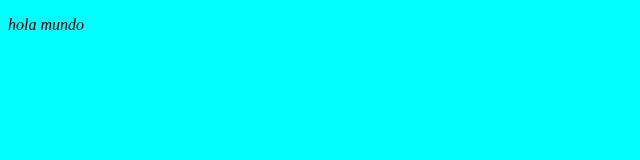
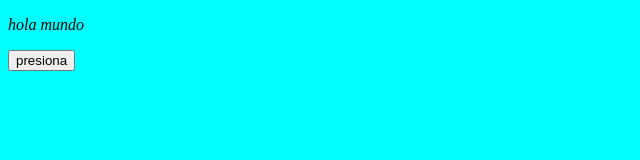
Before and after one commit to ivan04mv/mi-primer-codigo, a plain HTML site: page index.html in a window 1280 px wide. Shown: the whole page, without its empty margins (0-640 px from the left). Drawn offline with Linux system fonts and the light colour scheme.

Commit message:
se agrego el boton html

```diff
--- a/index.html
+++ b/index.html
@@ -10,5 +10,8 @@
     <p>
         hola mundo
     </p>
+    <button>
+        presiona
+    </button>
 </body>
 </html>
```
